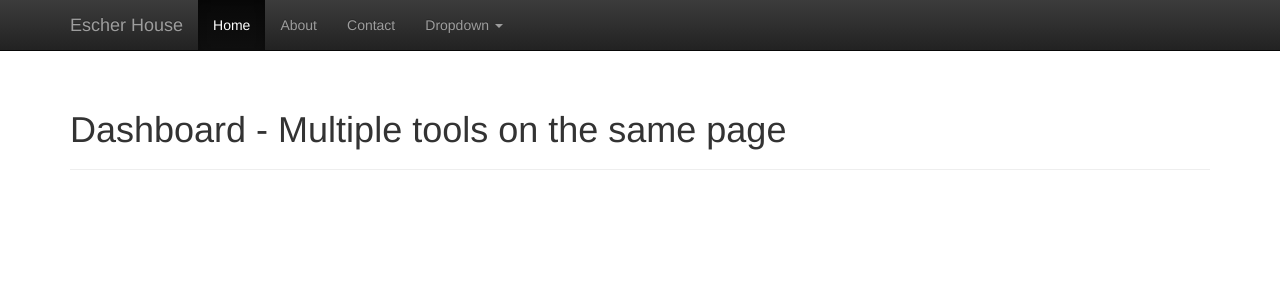
After one commit to coop-developers/coopbox_base, a Python web app: template coopbox_base/templates/coopbox_base/dashboard.jinja in a window 1280 px wide. The commit adds this page. Shown: the top 300 px of the page. Run offline with Jinja, Linux system fonts and the light colour scheme; the template is opened without the code that fills it, so the values that code supplies are empty; some libraries are stand-ins or nearby versions.

Commit message:
Hacky dashboard;  middleware hijacks META['HTTP_X_REQUESTED_WITH'] to avoid calendarium stupidity.  Should formalize and make this an option for each module, so it can be turned on/off correctly.

```diff
--- /dev/null
+++ b/coopbox_base/templates/coopbox_base/dashboard.jinja
@@ -0,0 +1,41 @@
+{% extends 'base/simple.layout.jinja' %}
+{% block page_title %}
+Dashboard Test
+{% endblock %}
+{% block page_heading %}
+Dashboard - Multiple tools on the same page
+{% endblock %}
+{% block content %}
+
+<div class="dashboards">
+    <div class="dashboard" data-url="/">
+    </div>
+    <div class="dashboard" data-url="/calendar"></div>
+    <div class="dashboard-template-container" style="display: none">
+        <div class="wrap">
+            <h1 class="page-heading"></h1>
+            <div class="page-content"></div>
+        </div>
+    </div>
+</div>
+{% endblock %}
+
+{% block extra_js %}
+<script language="javascript">
+    $(function() {
+        function createDashboard(dashboard_response) {
+            var base_element = $(".dashboards .dashboard-template-container .wrap").clone();
+            base_element.find('.page-heading').html(dashboard_response.content.page_heading);
+            base_element.find('.page-content').html(dashboard_response.content.content);
+            return base_element;
+        }
+
+        $('.dashboards .dashboard').each(function() {
+            var thisElem = $(this);
+            $.get(thisElem.data('url')).success(function(data) {
+                thisElem.empty().append(createDashboard(data));
+            });
+        });
+    });
+</script>
+{% endblock %}
--- a/coopbox_base/urls.py
+++ b/coopbox_base/urls.py
@@ -10,8 +10,7 @@ urlpatterns = patterns(
     # url(r'^$', 'coopbox_base.views.home', name='home'),
     # url(r'^blog/', include('blog.urls')),
     url(r'^$', 'coopbox_base.views.index.index'),
+    url(r'^dashboards/$', 'coopbox_base.views.dashboard.dashboard'),
     url(r'^admin/', include(admin.site.urls)),
     url(r'calendar/', include('calendarium.urls')),
 )
-
-log.error('ho')
--- a/coopbox_base/util/context_processors.py
+++ b/coopbox_base/util/context_processors.py
@@ -9,8 +9,8 @@ def coopbox_parameters(request):
     handled
     """
     parameters = {}
-    if request.is_ajax():
-        log.debug("Ajax identified")
+    if request.META.get('HTTP_X_REQUESTED_WITH_REAL'):
+        log.debug("Ajax identified, adding template variable")
         parameters['is_json'] = True
     else:
         log.debug("Not ajax")
--- a/coopbox_base/util/template_loader.py
+++ b/coopbox_base/util/template_loader.py
@@ -41,6 +41,7 @@ class TemplateProxy(object):
 
         rerender_context = copy.copy(context)  # Do only a shallow copy since we are not modifying any existing content
         rerender_context['original_blocks'] = original_blocks
+        log.debug('rerendering %s', rerender_context)
         return global_loader.load_template('coopbox_base/wrap.django.regular.jinja')[0].render(rerender_context)
 
     def _inject_proxy(self):
```
Also changed, not shown: coopbox_base/templates/base/layouts/simple.json.jinja (+5 -5 lines), coopbox_base/util/middlewares.py (+7 -1 lines), coopbox_base/views/dashboard.py (added, +12 -0 lines).
